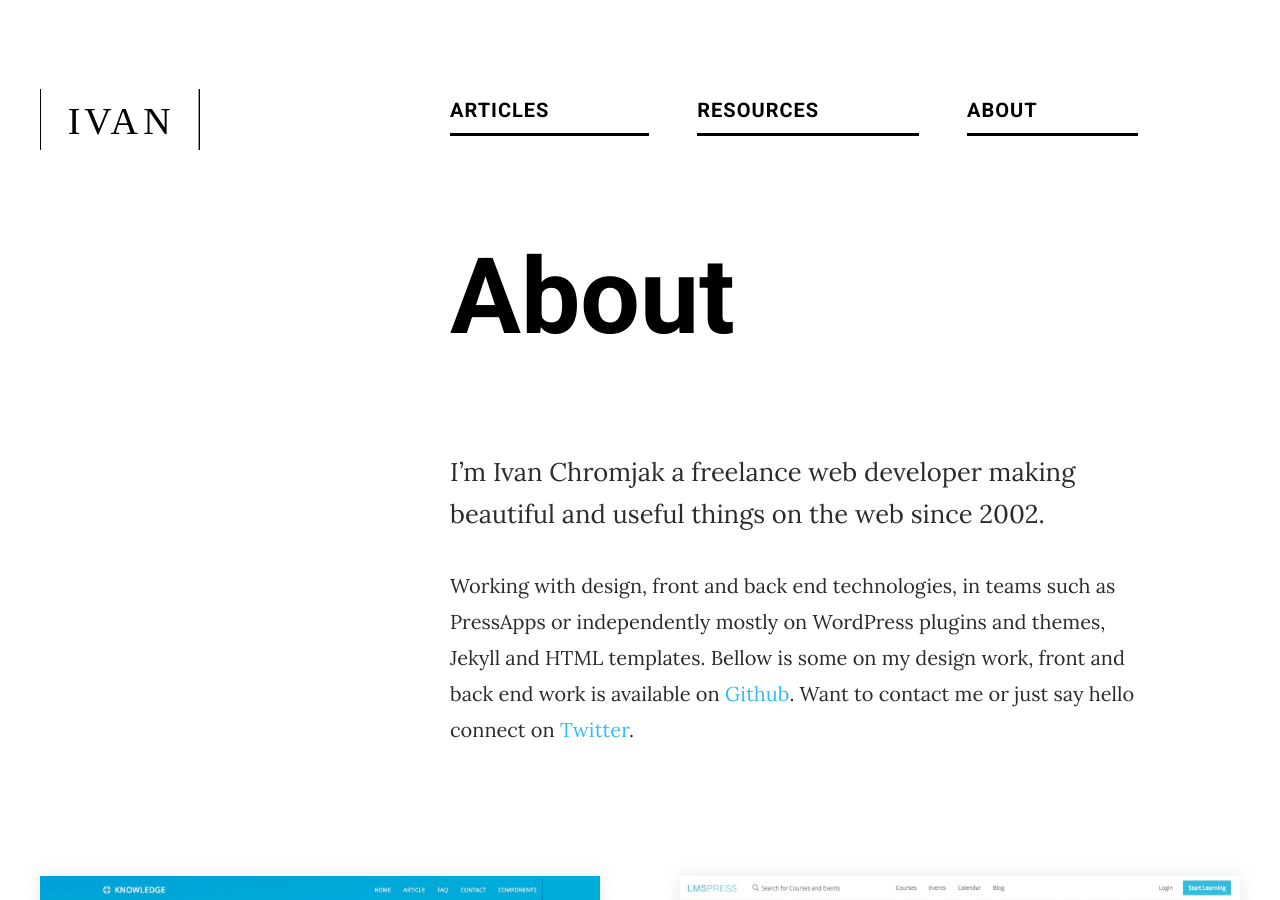
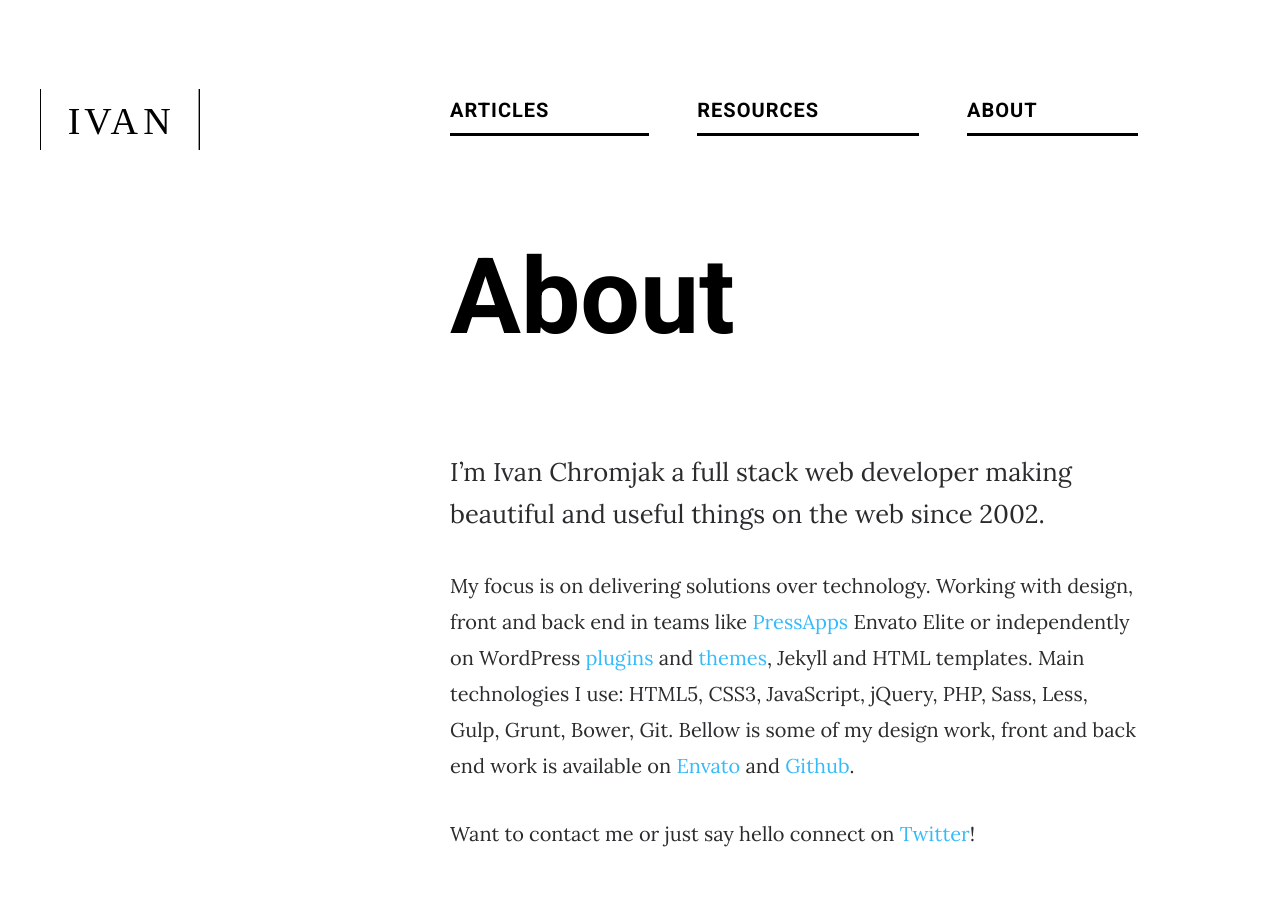
Before and after one commit to ivanchromjak/ivanchromjak.github.io, a Jekyll site: the page built from about.md, in a window 1280 px wide and 900 px high. Built offline with Jekyll 4.4.1, drawn with Linux system fonts in a browser that asks for light colours.

Commit message:
profile and head title mod

```diff
--- a/_config.yml
+++ b/_config.yml
@@ -13,10 +13,10 @@
 # you will see them accessed via {{ site.title }}, {{ site.email }}, and so on.
 # You can create any custom variable you would like, and they will be accessible
 # in the templates via {{ site.myvariable }}.
-title: Ivan Chromjak
+title: Ivan Chromjak - Full Stack Web Developer
 email: your-email@domain.com
 description: > # this means to ignore newlines until "baseurl:"
-  Hi, I'm Ivan, a full stack web developer, designer and the author of this blog.
+  Hi, I'm Ivan Chromjak, a full stack web developer and designer, passionate about making beautiful and useful things on the web since 2002 and the author of this blog.
 baseurl: "" # the subpath of your site, e.g. /blog
 permalink: /:title/
 url: "https://ivanchromjak.com" # the base hostname & protocol for your site, e.g. http://example.com
@@ -25,14 +25,14 @@
 
 logo: "/assets/img/logo-dark.svg"
 social:
-  name: Ben Balter
+  name: Ivan Chromjak
   links:
     - https://twitter.com/ichromjak
     - https://www.linkedin.com/in/ivan-chromjak-2946b043/
     - https://github.com/chromjak
 
 twitter_username: ichromjak
-github_username:  chromjak
+github_username:  ivanchromjak
 # instagram_accesstoken: 1045245980.ba4c844.e4e85ffbd253421ebf463634a9245454
 # google_analytics:
 footer_text: Designed and built with all the love in the world by <a href="https://twitter.com/mdo" target="_blank">@mdo</a> and <a href="https://twitter.com/fat" target="_blank">@fat</a>. Maintained by the <a href="https://github.com/orgs/twbs/people">core team</a> with the help of <a href="https://github.com/twbs/bootstrap/graphs/contributors">our contributors</a>.
--- a/_includes/head.html
+++ b/_includes/head.html
@@ -3,7 +3,7 @@
   <meta http-equiv="X-UA-Compatible" content="IE=edge">
   <meta name="viewport" content="width=device-width, initial-scale=1">
 
-  <title>{% if page.title %}{{ page.title | escape }}{% else %}{{ site.title | escape }}{% endif %}</title>
+  <title>{% if page.title %}{{ page.title | escape }} - {{ site.title | escape }}{% else %}{{ site.title | escape }}{% endif %}</title>
   <meta name="description" content="{{ page.excerpt | default: site.description | strip_html | normalize_whitespace | truncate: 160 | escape }}">
   <link rel="shortcut icon" type="image/png" href="{{ "assets/img/favicon.png" | relative_url }}" >
   <link href="https://fonts.googleapis.com/css?family=Lora|Roboto:700" rel="stylesheet">
--- a/about.md
+++ b/about.md
@@ -5,6 +5,10 @@
 published: true
 ---
 
-I'm Ivan Chromjak a freelance web developer making beautiful and useful things on the web since 2002.
+I'm Ivan Chromjak a full stack web developer making beautiful and useful things on the web since 2002.
 
-Working with design, front and back end technologies, in teams such as PressApps or independently mostly on WordPress plugins and themes, Jekyll and HTML templates. Bellow is some on my design work, front and back end work is available on [Github](https://github.com/chromjak){:target="_blank"}. Want to contact me or just say hello connect on [Twitter](https://twitter.com/ichromjak){:target="_blank"}.
+My focus is on delivering solutions over technology. Working with design, front and back end in teams like [PressApps](https://codecanyon.net/user/pressapps){:target="_blank"} Envato Elite or independently on WordPress [plugins](https://codecanyon.net/user/pressapps/portfolio){:target="_blank"} and [themes](https://themeforest.net/user/pressapps/portfolio){:target="_blank"}, Jekyll and HTML templates.
+Main technologies I use: HTML5, CSS3, JavaScript, jQuery, PHP, Sass, Less, Gulp, Grunt, Bower, Git.
+Bellow is some of my design work, front and back end work is available on [Envato](https://themeforest.net/user/pressapps/portfolio){:target="_blank"} and [Github](https://github.com/{{ site.github_username }}){:target="_blank"}.
+
+Want to contact me or just say hello connect on [Twitter](https://twitter.com/{{ site.twitter_username }}){:target="_blank"}!
```
Also changed, not shown: _posts/2017-03-25-web-developer-cheat-sheet.md (+1 -0 lines).
